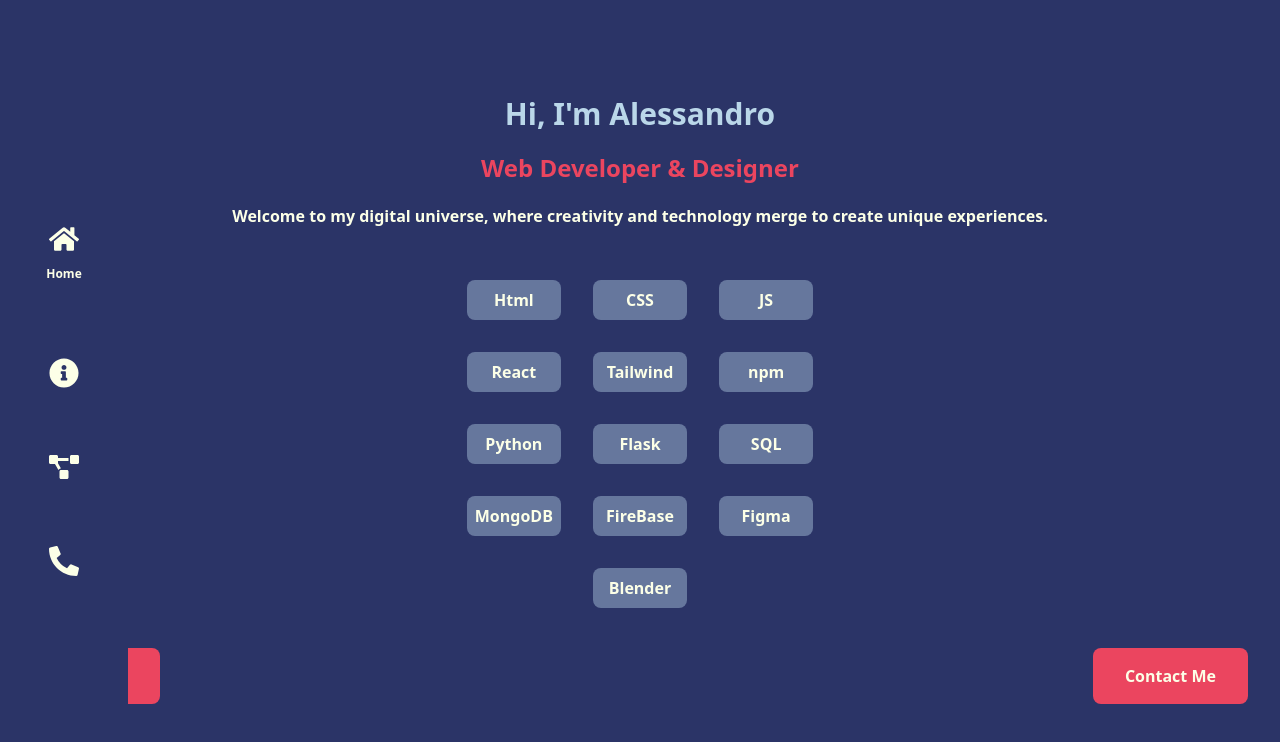
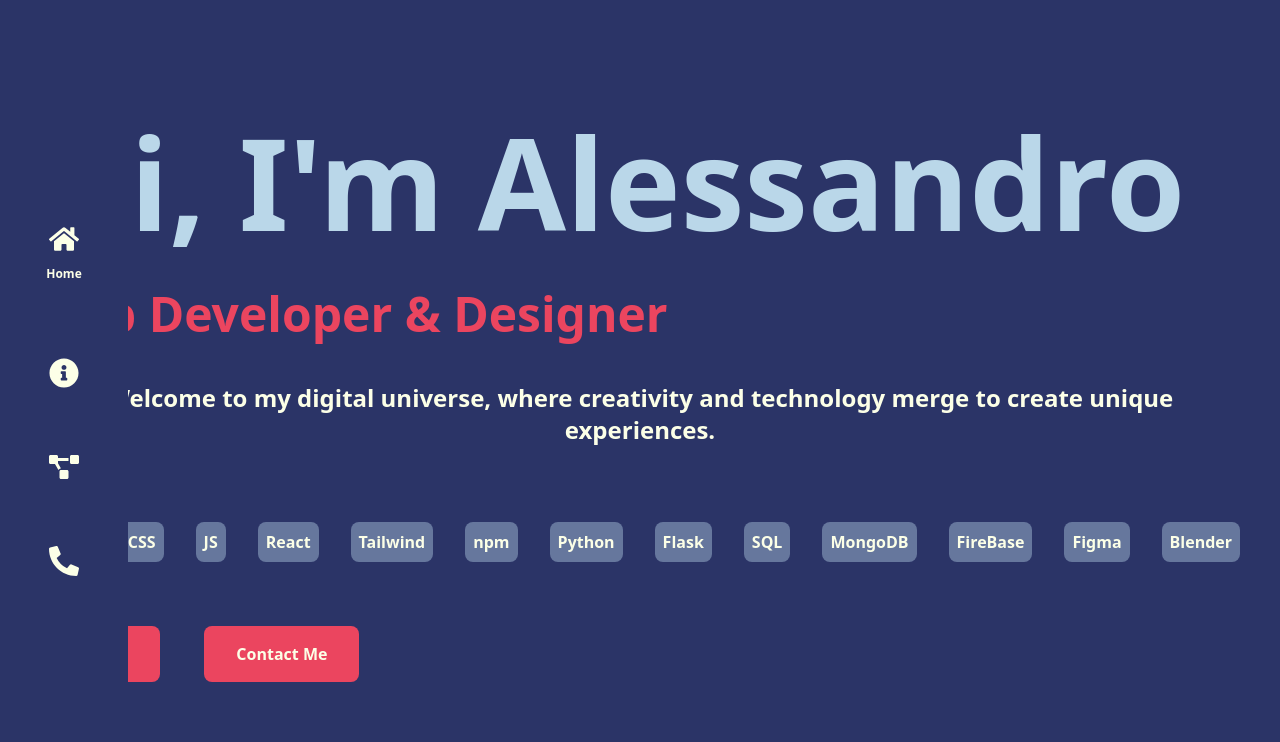
Before and after one commit to Jiwemoyo/MyPortafolio, a React (Vite) app: page / in a window 1280 px wide. Shown: the top 742 px of the page. Built offline with nearby package versions, Linux system fonts and the light colour scheme.

Commit message:
portafolio responsive

```diff
--- a/src/components/Home.jsx
+++ b/src/components/Home.jsx
@@ -1,44 +1,35 @@
 export const Home = () => {
   return (
-    <div className=" flex flex-col items-center justify-center h-screen text-center  bg-custom-blue gap-5 px-8">
-      <h1 className=" text-custom-celeste font-bold text-3xl">
+    <div className="bg-custom-blue flex justify-center items-center h-screen">
+      <div className="flex flex-col items-center justify-center h-screen gap-5 px-8 text-center sm:items-start sm:gap-11">
+        <h1 className=" text-custom-celeste font-bold text-3xl sm:text-9xl">
           Hi, I'm Alessandro
         </h1>
-      <h2 className=" text-custom-red font-bold text-2xl">
+        <h2 className=" text-custom-red font-bold text-2xl sm:text-5xl">
           Web Developer & Designer
         </h2>
-      <p className=" font-bold text-custom-white">
-        Welcome to my digital universe, where creativity and technology merge to
-        create unique experiences.
+        <p className=" font-bold text-custom-white sm:text-2xl">
+          Welcome to my digital universe, where creativity and technology merge
+          to create unique experiences.
         </p>
-      <li className="grid grid-cols-3 gap-8 text-custom-white mt-8 font-semibold">
-        <ul className=" animate-bg-fade bg-blue-500 p-2 rounded-lg ">
-          Html
-        </ul>
-        <ul className=" animate-bg-fade bg-blue-500 p-2 rounded-lg ">
-          CSS
-        </ul>
-        <ul className=" animate-bg-fade bg-blue-500 p-2 rounded-lg ">
-          JS
-        </ul>
+        <li className="grid grid-cols-3 gap-8 text-custom-white mt-8 font-semibold sm:flex">
+          <ul className=" animate-bg-fade bg-blue-500 p-2 rounded-lg ">Html</ul>
+          <ul className=" animate-bg-fade bg-blue-500 p-2 rounded-lg ">CSS</ul>
+          <ul className=" animate-bg-fade bg-blue-500 p-2 rounded-lg ">JS</ul>
           <ul className=" animate-bg-fade bg-blue-500 p-2 rounded-lg ">
             React
           </ul>
           <ul className=" animate-bg-fade bg-blue-500 p-2 rounded-lg ">
             Tailwind
           </ul>
-        <ul className=" animate-bg-fade bg-blue-500 p-2 rounded-lg ">
-          npm
-        </ul>
+          <ul className=" animate-bg-fade bg-blue-500 p-2 rounded-lg ">npm</ul>
           <ul className=" animate-bg-fade bg-blue-500 p-2 rounded-lg ">
             Python
           </ul>
           <ul className=" animate-bg-fade bg-blue-500 p-2 rounded-lg ">
             Flask
           </ul>
-        <ul className=" animate-bg-fade bg-blue-500 p-2 rounded-lg ">
-          SQL
-        </ul>
+          <ul className=" animate-bg-fade bg-blue-500 p-2 rounded-lg ">SQL</ul>
           <ul className=" animate-bg-fade bg-blue-500 p-2 rounded-lg ">
             MongoDB
           </ul>
@@ -52,10 +43,17 @@
             Blender
           </ul>
         </li>
-      <div className=" w-full flex justify-between gap-5 mt-5 ">
-        <button className=" font-bold text-custom-white bg-custom-red px-8 py-4 rounded-lg">Projects</button>
-        <button className=" font-bold text-custom-white bg-custom-red px-8 py-4 rounded-lg">Contact Me</button>
+        <div className=" w-full flex justify-between gap-5 mt-5 sm:w-auto sm:gap-11">
+        <button className=" font-bold text-custom-white bg-custom-red px-8 py-4 rounded-lg">
+          Projects
+        </button>
+        <button className=" font-bold text-custom-white bg-custom-red px-8 py-4 rounded-lg">
+          Contact Me
+        </button>
       </div>
+      </div>
+
+
     </div>
   );
 };
--- a/src/components/SideBar.jsx
+++ b/src/components/SideBar.jsx
@@ -21,7 +21,7 @@
   };
 
   return (
-    <nav className=" bg-custom-blue py-4 absolute bottom-0 w-full sm:w-32 sm:h-full sm:fixed sm:top-0 sm:left-0 sm:flex sm:items-center sm:justify-center">
+    <nav className=" bg-custom-blue py-4 absolute bottom-0 w-full sm:w-32 sm:h-full sm:fixed sm:top-0 sm:left-0 sm:flex sm:items-center sm:justify-center ">
       <ul className=" flex justify-evenly gap-8 sm:flex-col sm:gap-16">
         <Link
           to={"/"}
```
Lines whose indentation alone changed are shown as unchanged.
